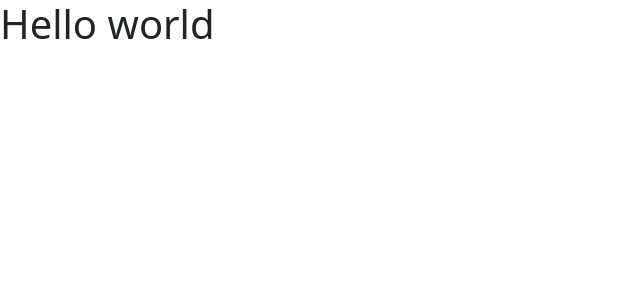
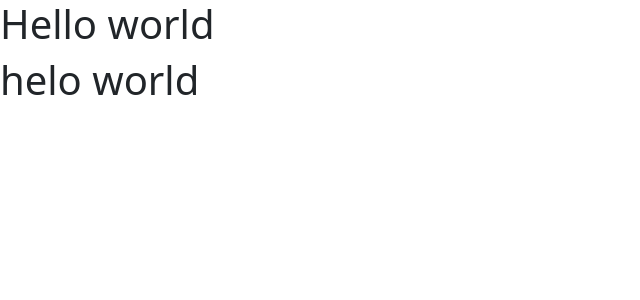
Before and after one commit to youngs01/limlydraw, a React (Vite) app in the folder limlydraw-frontend/: page / in a window 1280 px wide. Shown: the top 300 px of the page, without its empty margins (0-640 px from the left). Built offline with nearby package versions, Linux system fonts and the light colour scheme.

Commit message:
testign-change

```diff
--- a/limlydraw-frontend/src/App.jsx
+++ b/limlydraw-frontend/src/App.jsx
@@ -5,6 +5,7 @@ function App() {
   return (
     <>
     <h1>Hello world</h1>
+    <h1>helo world</h1>
     </>
   )
 }
```
